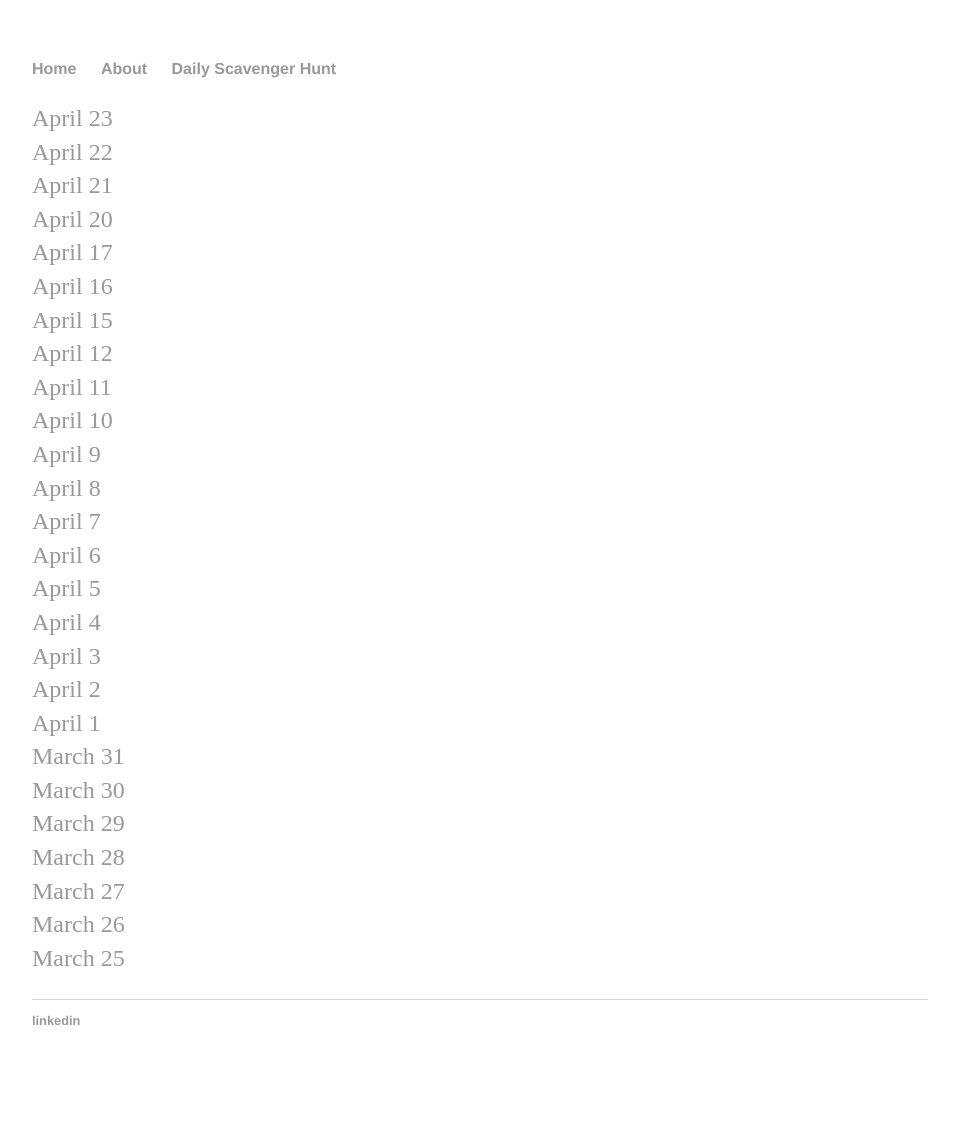
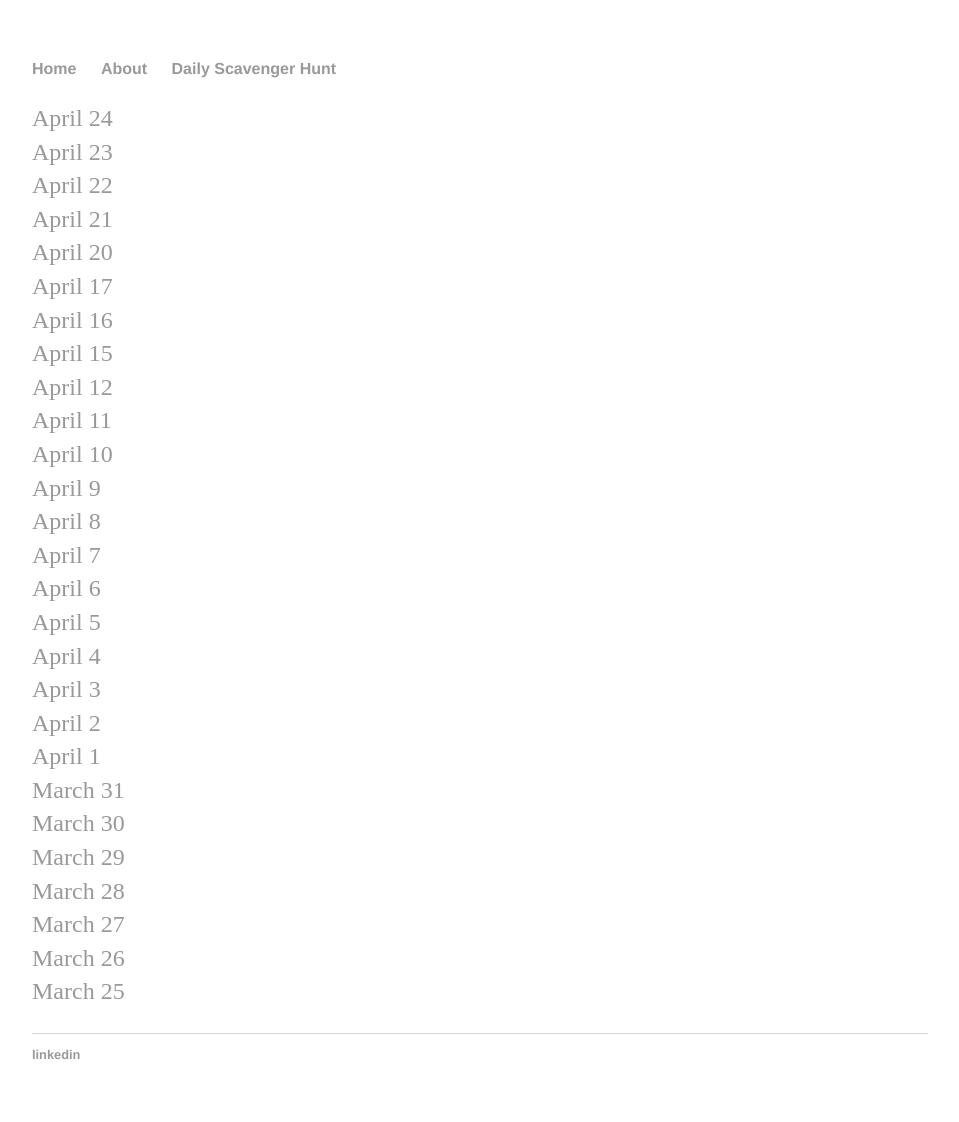
Before and after one commit to marisabrandt/marisabrandt.github.io, a Jekyll site: the page built from daily/index.html, in a window 1280 px wide. Shown: the whole page, without its empty margins (160-1119 px from the left). Built offline with Jekyll 4.4.1, drawn with Linux system fonts in a browser that asks for light colours; before the commit the page ends 1088 px from its top, so only the background shows below that.

Commit message:
Update index.html

```diff
--- a/daily/index.html
+++ b/daily/index.html
@@ -4,6 +4,8 @@ title: Daily Walk Scavenger Hunt
 ---
 <div class="blurb">
 	<p>
+		<a href="https://forms.gle/B3YGXN1pJR1Jagyq7">April 24</a>
+		<br>
 		<a href="https://forms.gle/1anRDEggpjTCvwGA9">April 23</a>
 		<br>
 		<a href="https://forms.gle/SZzzAkVBwMWNcTvN9">April 22</a>
```
